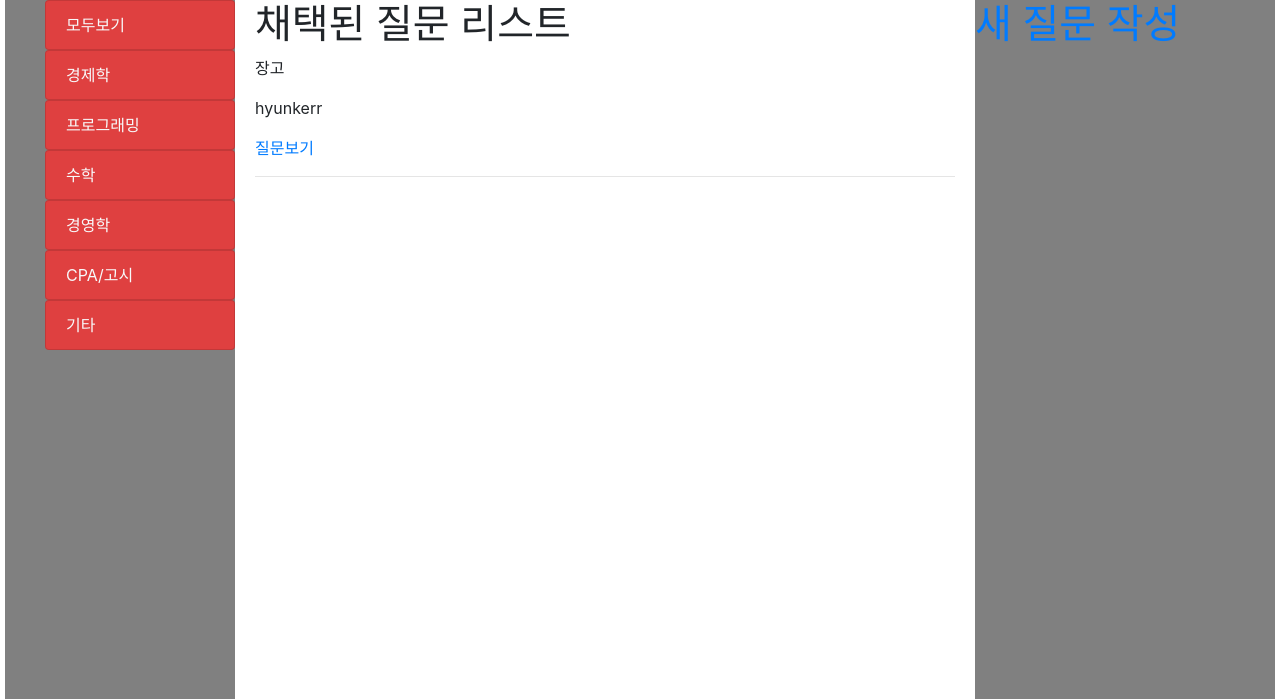
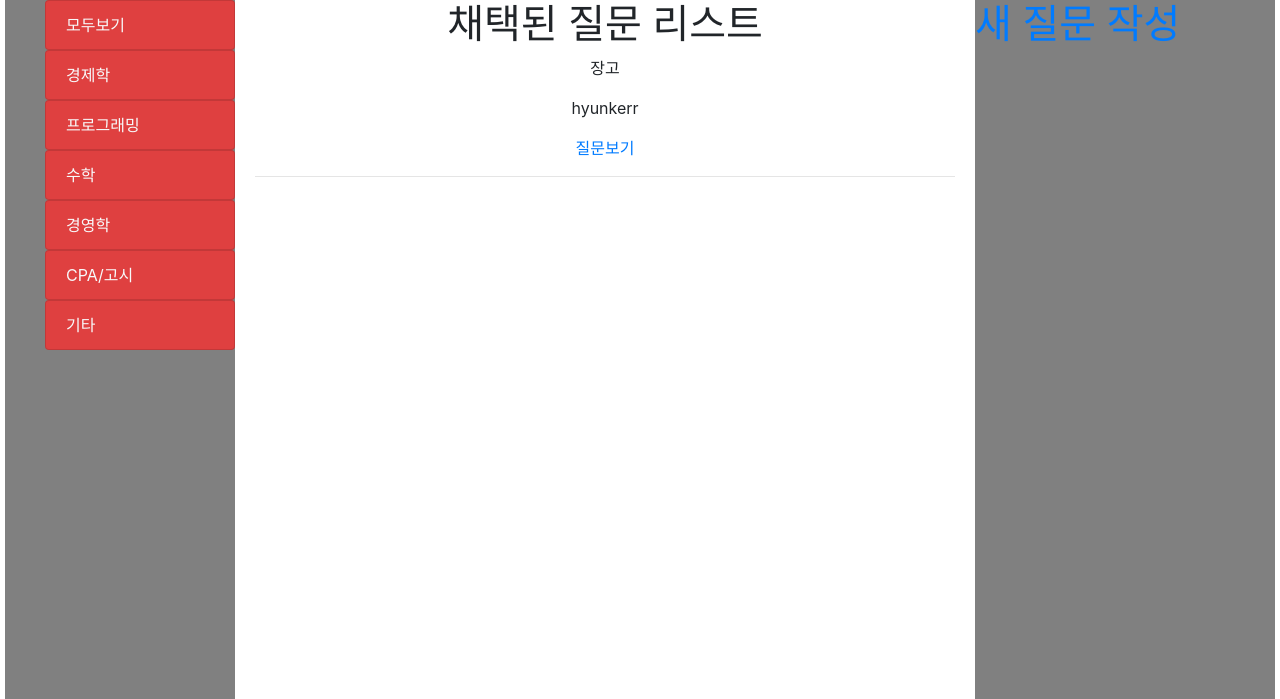
Before and after one commit to qrating/qrating, a Django app: page / in a window 1280 px wide. Shown: the part 56-755 px from the top of the page. Run offline with Django 3.2, Linux system fonts and the light colour scheme; data comes from the database, SQL or seed files in the repository; some libraries are stand-ins or nearby versions.

Commit message:
home text align center

```diff
--- a/blog/templates/home.html
+++ b/blog/templates/home.html
@@ -19,6 +19,7 @@
     </div>
     </div>
     <div class="middle">
+        <div class='text-center'>
         <h1>채택된 질문 리스트</h1>
         {% for question in questions %}
         <div>
@@ -29,6 +30,7 @@
             <hr>
         </div>
         {% endfor %}
+    </div>
     </div>
     <div class="right">
         <h1>
```
